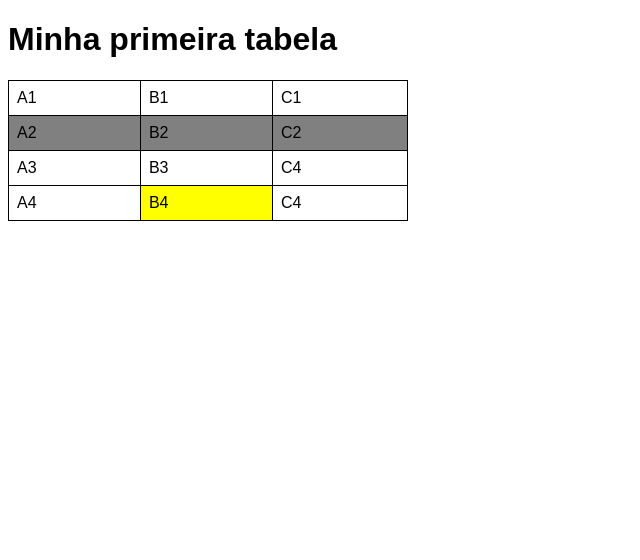
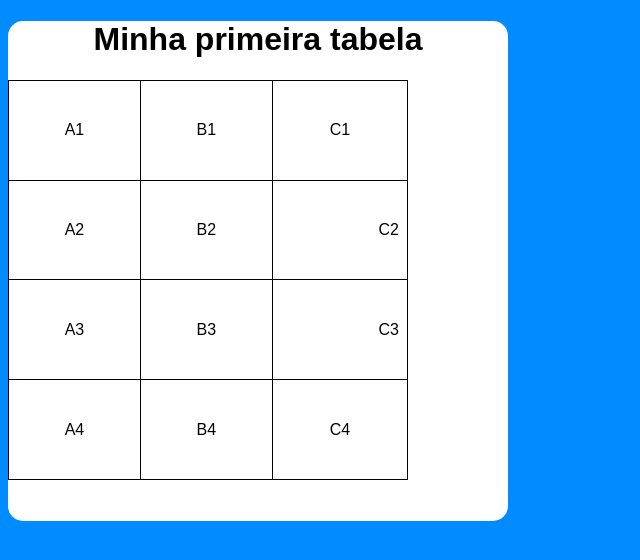
Before and after one commit to gustavostrassburger/html-css, a plain HTML site: page exercicios/ex023/tabela001.html in a window 1280 px wide. Shown: the whole page, without its empty margins (0-640 px from the left). Drawn offline with Linux system fonts and the light colour scheme.

Commit message:
terminado tabela01

```diff
--- a/exercicios/ex023/tabela001.html
+++ b/exercicios/ex023/tabela001.html
@@ -7,16 +7,31 @@
     <style>
         body {
             font-family: Arial, Helvetica, sans-serif;
+            background-color: rgb(0, 140, 255);
+        }
+
+        div#prin {
+            background-color: white;
+            width: 500px;
+            height: 500px;
+            border-radius: 15px;
+        }
+
+        .centro {
+            text-align: center;
         }
 
         table {
             width: 400px;
+            height: 400px;
             border-collapse: collapse;
         }
 
         td {
             border: 1px solid black;
             padding: 8px;
+            text-align: center;
+            vertical-align: middle;
         }
 
         tr.linha {
@@ -26,10 +41,15 @@
         td.dado {
             background-color: yellow;
         }
+
+        .numero {
+            text-align: right;
+        }
     </style>
 </head>
 <body>
-    <h1>Minha primeira tabela</h1>
+    <div id="prin">
+    <h1 class="centro">Minha primeira tabela</h1>
     <!--
     HIERARQUIA DE TABELAS (simples)
     table = tabela
@@ -37,27 +57,28 @@
             table header = cabeçalho da tabela
             table data = dado da tabela
     -->
-    <table>
+    <table class="cenrto">
         <tr> <!-- primeira linha -->
             <td>A1</td>
             <td>B1</td>
             <td>C1</td>
         </tr>
-        <tr class="linha"> <!-- segunda linha -->
+        <tr> <!-- segunda linha -->
             <td>A2</td>
             <td>B2</td>
-            <td>C2</td>
+            <td class="numero">C2</td>
         </tr>
         <tr> <!-- terceira linha -->
             <td>A3</td>
             <td>B3</td>
-            <td>C4</td>
+            <td class="numero">C3</td>
         </tr>
         <tr> <!-- quarta linha -->
             <td>A4</td>
-            <td class="dado">B4</td>
+            <td>B4</td>
             <td>C4</td>
         </tr>
     </table>
+    </div>
 </body>
 </html>
```
